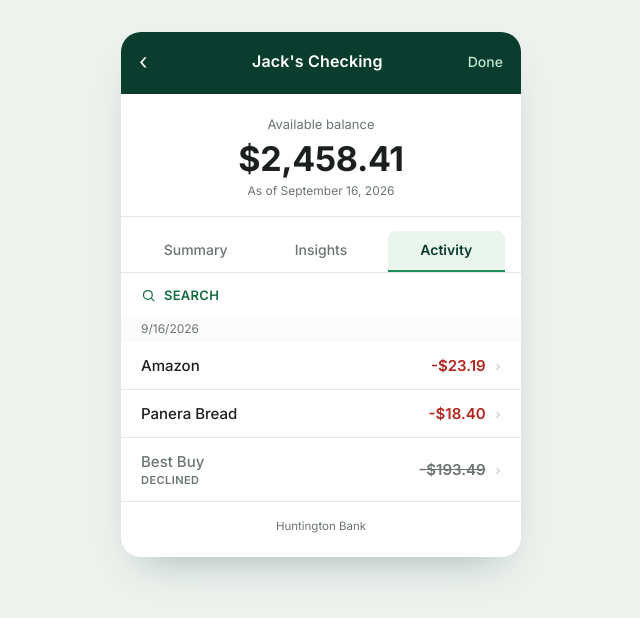
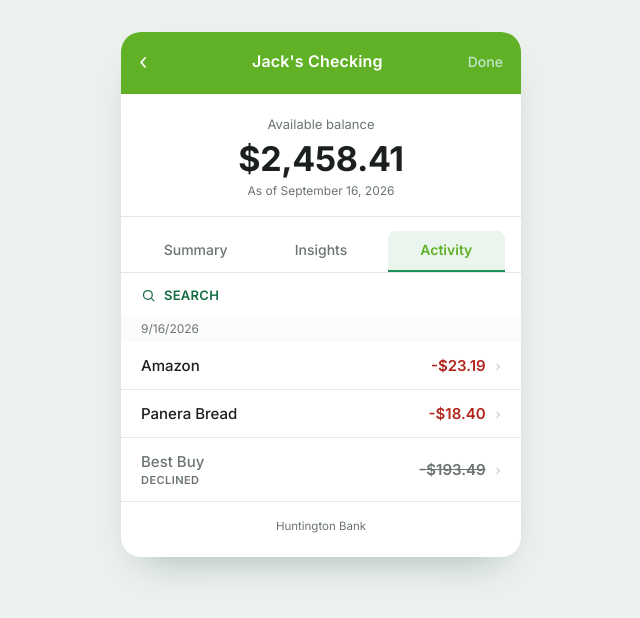
Before and after one commit to jamesdemoacct/HNB_AVA, a plain HTML site: page index.html in a window 1280 px wide. Shown: the whole page, without its empty margins (319-959 px from the left). Drawn offline with Linux system fonts and the light colour scheme.

Commit message:
Update index.html

```diff
--- a/index.html
+++ b/index.html
@@ -9,7 +9,7 @@
 <link href="https://fonts.googleapis.com/css2?family=Inter:wght@400;500;600;700&display=swap" rel="stylesheet">
 <style>
   :root {
-    --deep-green: #0B3D2E;
+    --deep-green: #61b127;
     --mid-green: #146C43;
     --accent-green: #1E8E5A;
     --pale-green: #EAF5EE;
```
